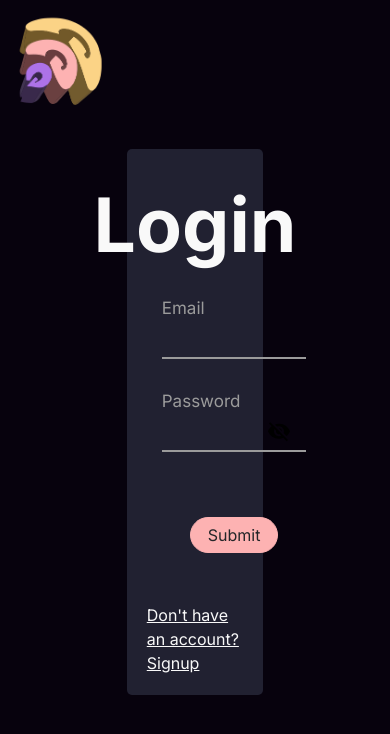
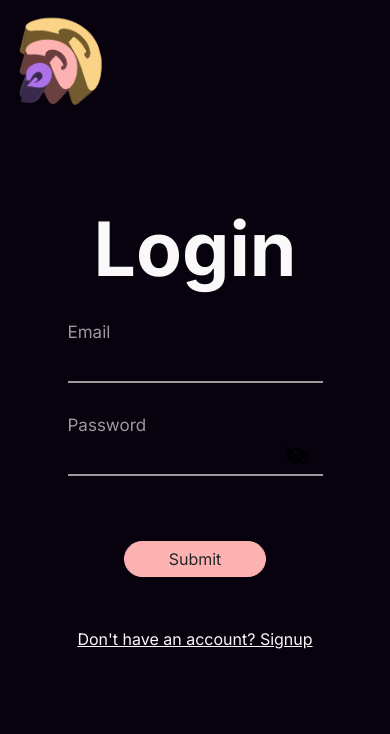
Before and after one commit to C2dricLeroy/groovz-front2, a Next.js app: page /signin in a window 390 px wide. Shown: the top 734 px of the page. Built offline with nearby package versions, Linux system fonts and the light colour scheme.

Commit message:
feat(ui): add responsivity for signin and signup forms

```diff
--- a/src/app/signin/styles.module.css
+++ b/src/app/signin/styles.module.css
@@ -62,6 +62,7 @@
     background-color: #212131;
     margin: auto;
     width: 35%;
+    max-width: 400px;
     height: auto;
     border-radius: 5px;
 }
@@ -114,3 +115,12 @@
     right: 30px;
     transform: translate(0, -50%);
 }
+
+@media only screen and (max-width: 600px) {
+    .container {
+        width: 100%;
+        background-color: transparent;
+    }
+
+
+}
--- a/src/app/signup/styles.module.css
+++ b/src/app/signup/styles.module.css
@@ -59,6 +59,7 @@
     background-color: #212131;
     margin: auto;
     width: 35%;
+    max-width: 500px;
     height: auto;
     border-radius: 5px;
 
@@ -117,3 +118,10 @@
     right: 30px;
     transform: translate(0, -50%);
 }
+
+@media only screen and (max-width: 600px) {
+    .container {
+        width: 100%;
+        background-color: transparent;
+    }
+}
```
